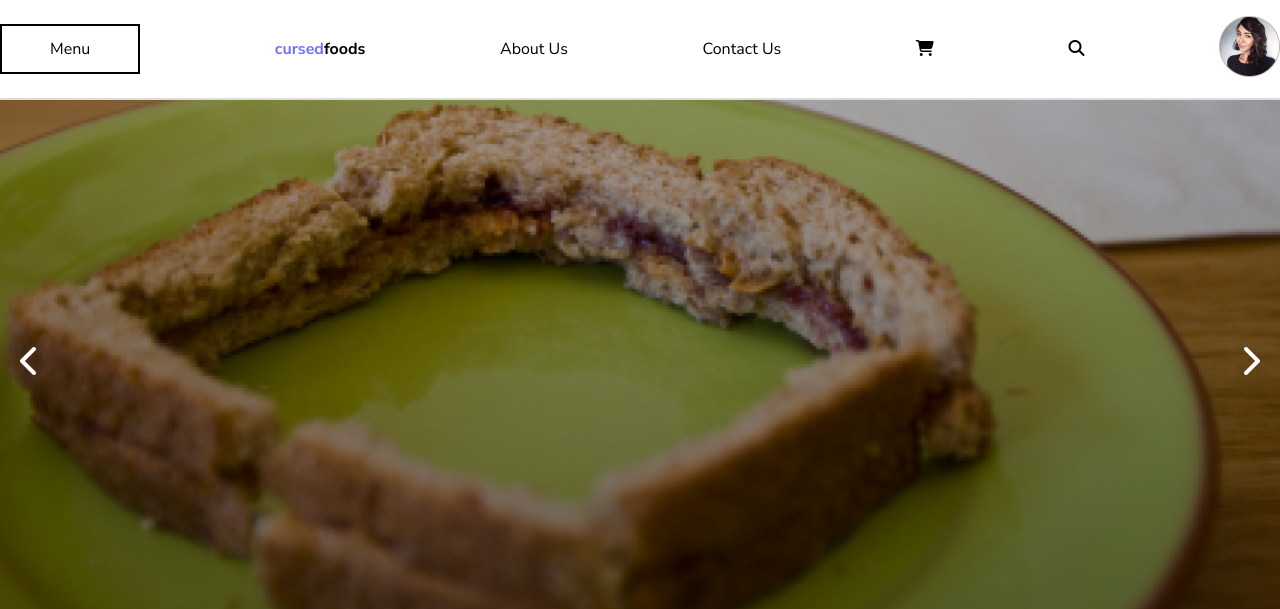
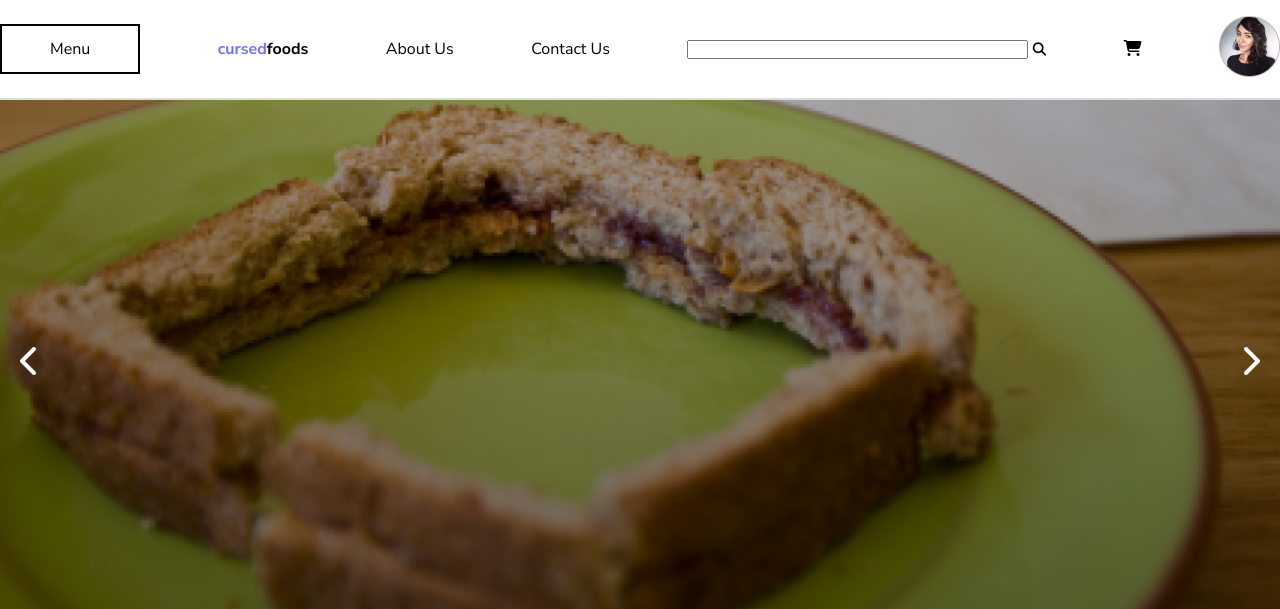
Before and after one commit to johngaynor/cursed-foods, a PHP site: page / in a window 1280 px wide. Shown: the top 609 px of the page. Run offline with PHP 8.4, Linux system fonts and the light colour scheme.

Commit message:
got search bar working in header, removed searchitems.php

```diff
--- a/I210-Final/css/styles.css
+++ b/I210-Final/css/styles.css
@@ -41,6 +41,18 @@ nav a {
 nav a span {
     color: black !important;
     font-weight: 700;
+}
+
+nav form {
+    /*background-color: red;*/
+    /*color: red;*/
+}
+
+nav form button {
+    background-color: white;
+    border: 0px;
+    margin-left: -8px;
+    cursor: pointer;
 }
 
 /*! HOME PAGE "index.html" */
--- a/I210-Final/includes/header.php
+++ b/I210-Final/includes/header.php
@@ -41,8 +41,11 @@ if (isset($_SESSION['cart'])) {
             <a id="logo" href="index.php">cursed<span>foods</span></a>
             <a href="">About Us</a>
             <a href="">Contact Us</a>
+            <form action="searchitemresults.php" method="get">
+                <input type="text" name="terms" size="40" required />&nbsp;&nbsp;
+                <button type="submit"><i class="fa-solid fa-magnifying-glass"></i></button>
+            </form>
             <a href="cart.php"><i class="fa-solid fa-cart-shopping"></i></a>
-            <a href="searchitems.php"><i class="fa-solid fa-magnifying-glass"></i></a>
             <a href="login.php"
             ><img src="images/account-placeholder.png" alt=""
                 /></a>
--- a/I210-Final/searchitemresults.php
+++ b/I210-Final/searchitemresults.php
@@ -44,7 +44,7 @@ if (!$query) {
     //display results in a table
     if ($query->num_rows == 0)
     echo "<p style='font-size:30px; padding:25px'>Your search <strong>'$user_terms'</strong> did not match any items in our inventory.</p><br>
-    <a href='searchitems.php' style='margin:25px' class='search-back'>Go Back</a>
+    <a href='menu.php' style='margin:25px' class='search-back'>Go Back</a>
 ";
     else {
     ?>
```
Also changed, not shown: I210-Final/searchitems.php (deleted, +0 -11 lines).
